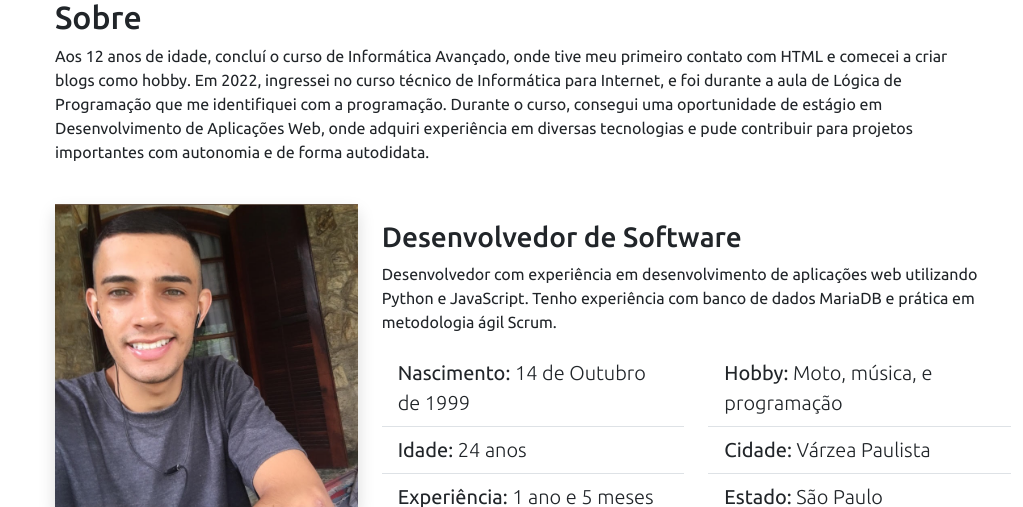
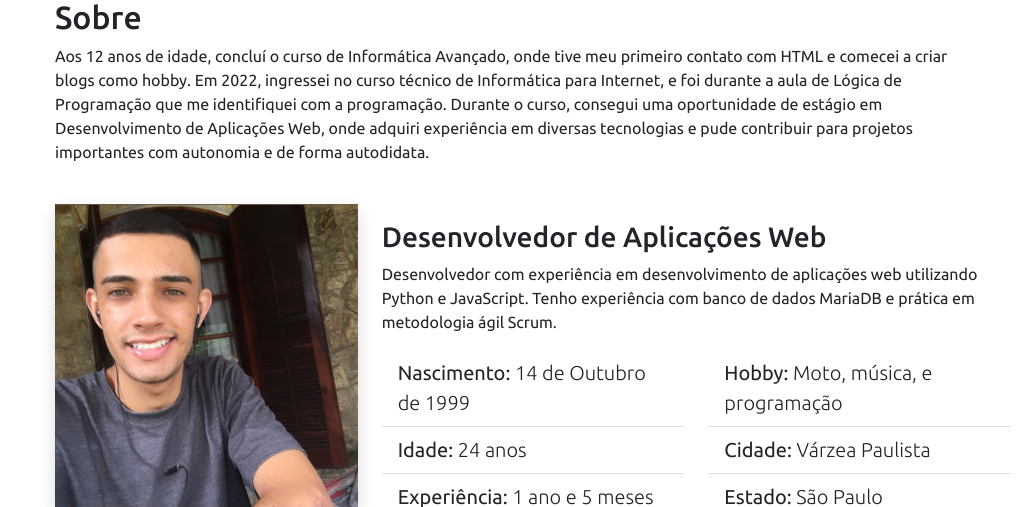
Before and after one commit to VictorHugo842/portfolio-flask, a Flask app: page / in a window 1280 px wide. Shown: the part 866-1373 px from the top of the page, without its empty margins (257-1280 px from the left). Run offline with Flask 3, Linux system fonts and the light colour scheme; some libraries are stand-ins or nearby versions.

Commit message:
h3, correção de título profissional

```diff
--- a/templates/index.html
+++ b/templates/index.html
@@ -74,7 +74,7 @@
         <section id="inicio" class="row m-0 p-0">
             <div class="col-md-5 d-flex justify-content-center align-items-center flex-column">
                 <h2 class="text-white text-shadow">Victor Hugo</h2>
-                <span id="subtitle" class="text-white text-shadow">Desenvolvedor de Software</span>
+                <span id="subtitle" class="text-white text-shadow">Desenvolvedor de Aplicações Web</span>
             </div>
 
             <div class="col-md-7 d-flex justify-content-end align-items-end flex-column">
@@ -109,7 +109,7 @@
                     <img class="img-fluid shadow" src="../static/img/admin.jpg" alt="Foto do Admin" data-anime="left">
                 </div>
                 <div class="col-md-8" data-anime="right">
-                    <h3 class="mt-3">Desenvolvedor de Software</h3>
+                    <h3 class="mt-3">Desenvolvedor de Aplicações Web</h3>
                     <p>Desenvolvedor com experiência em desenvolvimento de aplicações web utilizando Python e
                         JavaScript. Tenho experiência com banco de dados MariaDB e prática em metodologia ágil Scrum.
                     </p>
```
